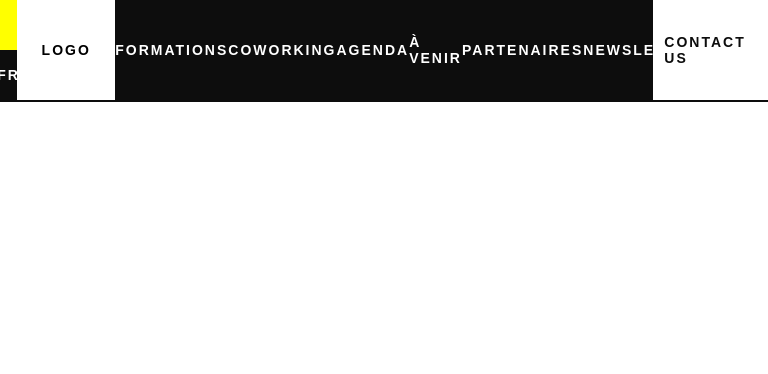
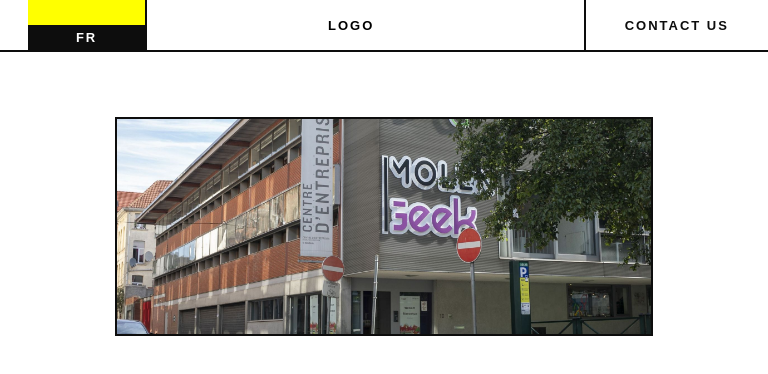
Before and after one commit to julesvoiturier/molengeekWebsite, a website: page index.html in a window 768 px wide. Drawn offline with Linux system fonts and the light colour scheme.

Commit message:
header+responsive

```diff
--- a/index.html
+++ b/index.html
@@ -15,6 +15,7 @@
                     <div class="flag"></div>
                     <div class="language">FR</div>
                 </div>
+                <div class="burgerMenu">BURGER</div>
                 <div class="logo">LOGO</div>
             </div>
 
@@ -22,7 +23,7 @@
                 <a href="">FORMATIONS</a>
                 <a href="">COWORKING</a>
                 <a href="">AGENDA</a>
-                <a href="">À VENIR</a>
+                <a href="">À PROPOS</a>
                 <a href="">PARTENAIRES</a>
                 <a href="">NEWSLETTER</a>
             </div>
@@ -33,7 +34,13 @@
         </div>
     </header>
 
-    <main></main>
+    <main>
+
+        <section class="banner">
+            <div class="bannerImage"></div>
+        </section>
+
+    </main>
 
     <footer></footer>
 
--- a/src/sass/_variable.sass
+++ b/src/sass/_variable.sass
@@ -1,2 +1,2 @@
-$yellow: rgb(249, 255, 133)
+$yellow: rgb(165, 255, 184)
 $dark: rgb(13, 13, 13)
--- a/src/sass/app.scss
+++ b/src/sass/app.scss
@@ -5,6 +5,9 @@
 
 @import "./modules/_header.sass";
 @import "./modules/_headerResponsive.sass";
+
+@import "./modules/_banner1.sass";
+@import "./modules/_banner1Responsive.sass";
 
 @import "./modules/_section1.sass";
 @import "./modules/_section1Responsive.sass";
--- /dev/null
+++ b/src/sass/modules/_banner1.sass
@@ -0,0 +1,13 @@
+main
+    width: 70%
+    .banner
+        width: 100%
+        aspect-ratio: 2.5/1
+        margin-top: 65px
+        .bannerImage
+            border: 2px solid $dark
+            height: 100%
+            background-image: url(./../../../public/src/img/banner1Image.jpeg)
+            background-position: bottom
+            background-size: cover
+            background-repeat: no-repeat
--- a/src/sass/modules/_header.sass
+++ b/src/sass/modules/_header.sass
@@ -1,12 +1,16 @@
 header
     width: 100%
     .navbar
+        // margin-top: 25px
+        // margin-left: 20px
+        // margin-right: 20px
         font-weight: 900
         display: flex
         justify-content: space-between
         width: 100%
-        height: 100px
+        height: 65px
         border-bottom: 2px solid $dark
+        border-top: 2px solid $dark
         .navbarLeft
             display: flex
             justify-content: center
@@ -18,22 +22,21 @@
             display: flex
             justify-content: space-evenly
             align-items: center
-            background: $dark
+            background: $yellow
             height: 100%
             width: 70%
+            border-right: 2px solid $dark
+            border-left: 2px solid $dark
             a
                 height: 100%
                 display: flex
-                color: white
+                color: $dark
                 justify-content: center
                 align-items: center
                 margin: 0
                 padding: 0
                 text-decoration: none
-                transition: 0.05s
-
-            a:hover
-                color: $yellow
+                transition: 0.1s
 
         .navbarRight
             display: flex
@@ -52,8 +55,12 @@
                 align-items: center
 
         .navbarRight:hover
-            background: $yellow
+            background: $dark
+            .contactUs
+                color: white
+
         .selectLanguage
+            border-right: 2px solid $dark
             display: flex
             flex-direction: column
             justify-content: center
@@ -78,3 +85,11 @@
             justify-content: center
             align-items: center
             height: 100%
+
+        .burgerMenu
+            display: none
+            height: 100%
+            background: $yellow
+            display: flex
+            justify-content: center
+            align-items: center
--- a/src/sass/modules/_headerResponsive.sass
+++ b/src/sass/modules/_headerResponsive.sass
@@ -0,0 +1,143 @@
+@media (min-width: 992px)
+    .burgerMenu
+        display: none !important
+
+@media (max-width: 992px) and (min-width: 768px)
+
+    header
+        width: 96%
+    .navbar
+        margin-top: 15px !important
+        height: 50px !important
+        font-size: 11px
+        width: 100% !important
+
+    .burgerMenu
+        display: none !important
+
+    .selectLanguage
+        width: 20% !important
+    .logo
+        width: 60%
+
+@media (max-width: 768px) and (min-width: 576px)
+    header
+        width: 100%
+        .navbar
+            margin-top: 0 !important
+            margin-left: 0 !important
+            margin-right: 0 !important
+            font-weight: 900
+            display: flex
+            justify-content: center
+            width: 100vw
+            height: 100px
+            border-bottom: 2px solid $dark
+            border-top: none
+            border-left: none
+            border-right: none
+            font-size: 13px
+            .navbarLeft
+                display: flex
+                justify-content: center
+                align-items: center
+                height: 100%
+                width: 80%
+                background: white
+            .navbarCenter
+                display: none
+                a
+                    height: 100%
+                    display: flex
+                    color: $dark
+                    justify-content: center
+                    align-items: center
+                    margin: 0
+                    padding: 0
+                    text-decoration: none
+                    transition: 0.05s
+
+                a:hover
+
+            .navbarRight
+                display: flex
+                justify-content: center
+                align-items: center
+                height: 100%
+                width: 25% !important
+                transition: 0.2s
+                background: white
+                border-left: 2px solid $dark
+                .contactUs
+                    width: 80%
+                    height: 100%
+                    text-decoration: none
+                    color: $dark
+                    display: flex
+                    justify-content: center
+                    align-items: center
+
+            .navbarRight:hover
+                background: $yellow
+            .selectLanguage
+                border-right: 2px solid $dark
+                display: flex
+                flex-direction: column
+                justify-content: center
+                align-items: center
+                width: 10%
+                height: 100%
+                background: $dark
+                .flag
+                    background: yellow
+                    width: 100%
+                    height: 50%
+                .language
+                    color: white
+                    width: 100%
+                    height: 50%
+                    display: flex
+                    justify-content: center
+                    align-items: center
+
+            .burgerMenu
+                display: flex
+                width: 22%
+                border-right: 2px solid
+                background: white
+            .logo
+                width: 70%
+                display: flex !important
+                justify-content: center
+                align-items: center
+                height: 100%
+
+
+
+@media (max-width: 576px)
+
+    body
+        width: 100vw
+    header
+        width: 100%
+        .navbar
+            margin: 0
+            border-top: 0
+            border-left: 0
+            border-right: 0
+
+
+    .navbarRight
+        display: none !important
+    .navbarCenter
+        display: none !important
+    .navbarLeft
+        width: 100% !important
+        flex-direction: row-reverse
+        border: none !important
+        .burgerMenu
+            width: 20% !important
+        .logo
+            width: 20%
+        .selectLanguage
+            border: none !important
```
Also changed, not shown: public/src/img/banner1Image.avif (added), public/src/img/banner1Image.jpeg (added), public/style/app.css, src/sass/modules/_banner1Responsive.sass (added), 1 other file.
